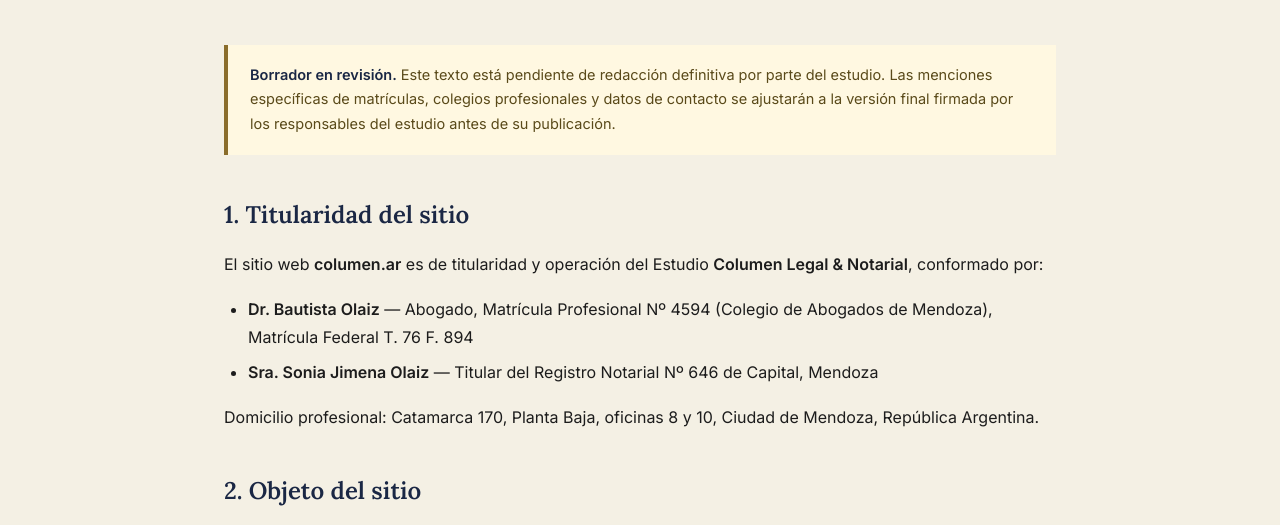
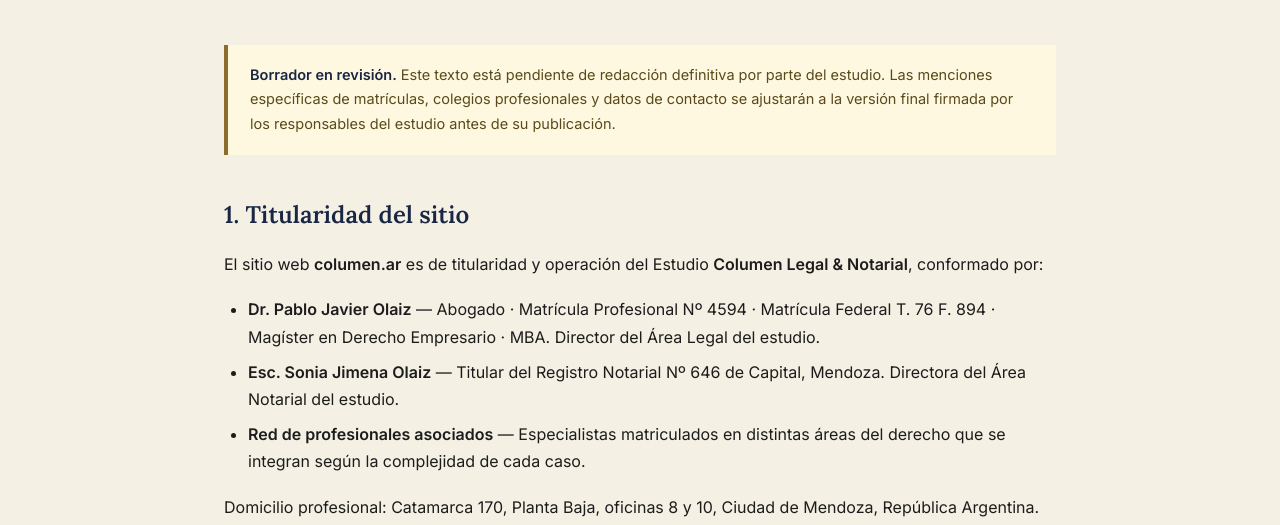
Before and after one commit to bernabe05rodriguez-stack/Columen, a website: page public/legales/aviso-legal.html in a window 1280 px wide. Shown: the part 249-774 px from the top of the page. Drawn offline with Linux system fonts and the light colour scheme.

Commit message:
fix(legales): corregir nombres de profesionales en aviso legal
Datos correctos segun la landing publica:

- Dr. Pablo Javier Olaiz (no Bautista) - Mat. Prof. 4594, Mat. Federal T. 76 F. 894, Magister en Derecho Empresario, MBA

- Esc. Sonia Jimena Olaiz (no Sra.) - Titular Registro Notarial 646 de Capital

- Agregada mencion a red de profesionales asociados

```diff
--- a/public/legales/aviso-legal.html
+++ b/public/legales/aviso-legal.html
@@ -54,8 +54,9 @@
     <h2>1. Titularidad del sitio</h2>
     <p>El sitio web <strong>columen.ar</strong> es de titularidad y operación del Estudio <strong>Columen Legal &amp; Notarial</strong>, conformado por:</p>
     <ul>
-      <li><strong>Dr. Bautista Olaiz</strong> — Abogado, Matrícula Profesional Nº 4594 (Colegio de Abogados de Mendoza), Matrícula Federal T. 76 F. 894</li>
-      <li><strong>Sra. Sonia Jimena Olaiz</strong> — Titular del Registro Notarial Nº 646 de Capital, Mendoza</li>
+      <li><strong>Dr. Pablo Javier Olaiz</strong> — Abogado · Matrícula Profesional Nº 4594 · Matrícula Federal T. 76 F. 894 · Magíster en Derecho Empresario · MBA. Director del Área Legal del estudio.</li>
+      <li><strong>Esc. Sonia Jimena Olaiz</strong> — Titular del Registro Notarial Nº 646 de Capital, Mendoza. Directora del Área Notarial del estudio.</li>
+      <li><strong>Red de profesionales asociados</strong> — Especialistas matriculados en distintas áreas del derecho que se integran según la complejidad de cada caso.</li>
     </ul>
     <p>Domicilio profesional: Catamarca 170, Planta Baja, oficinas 8 y 10, Ciudad de Mendoza, República Argentina.</p>
 
```
